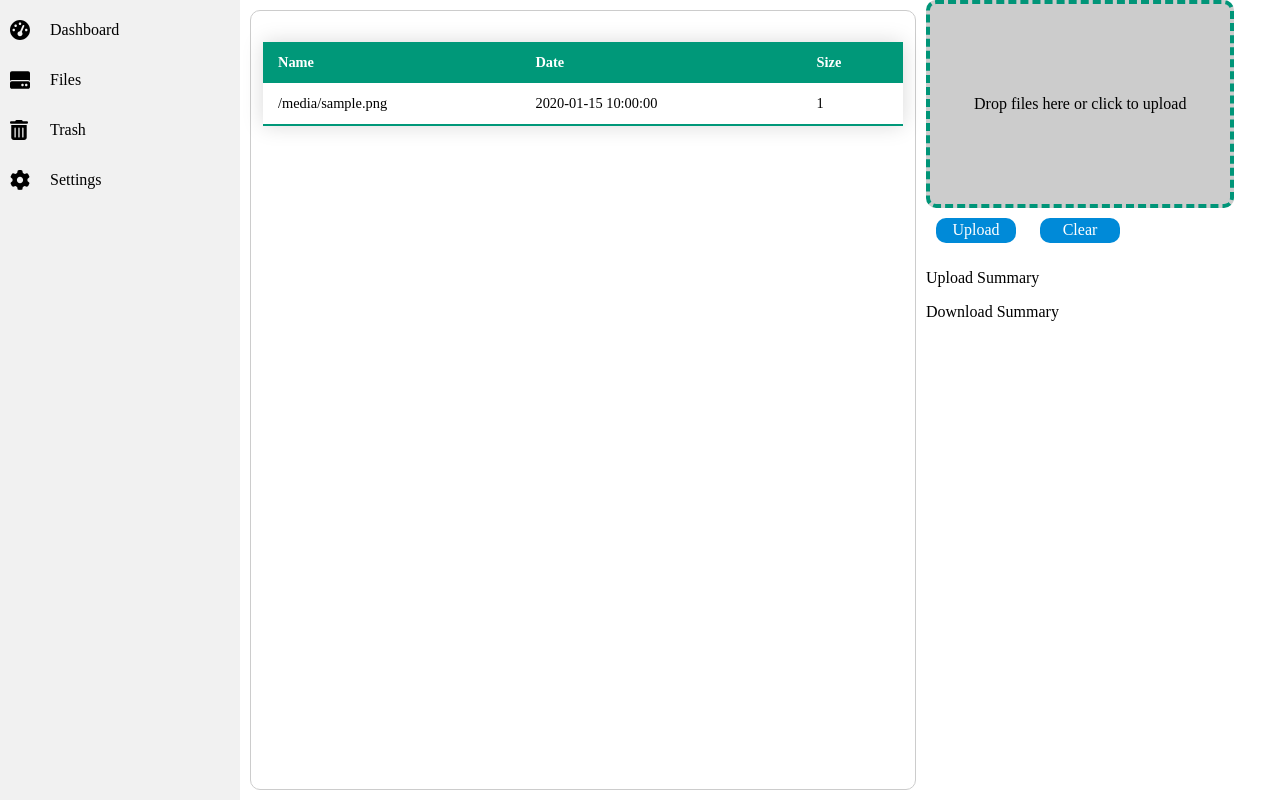
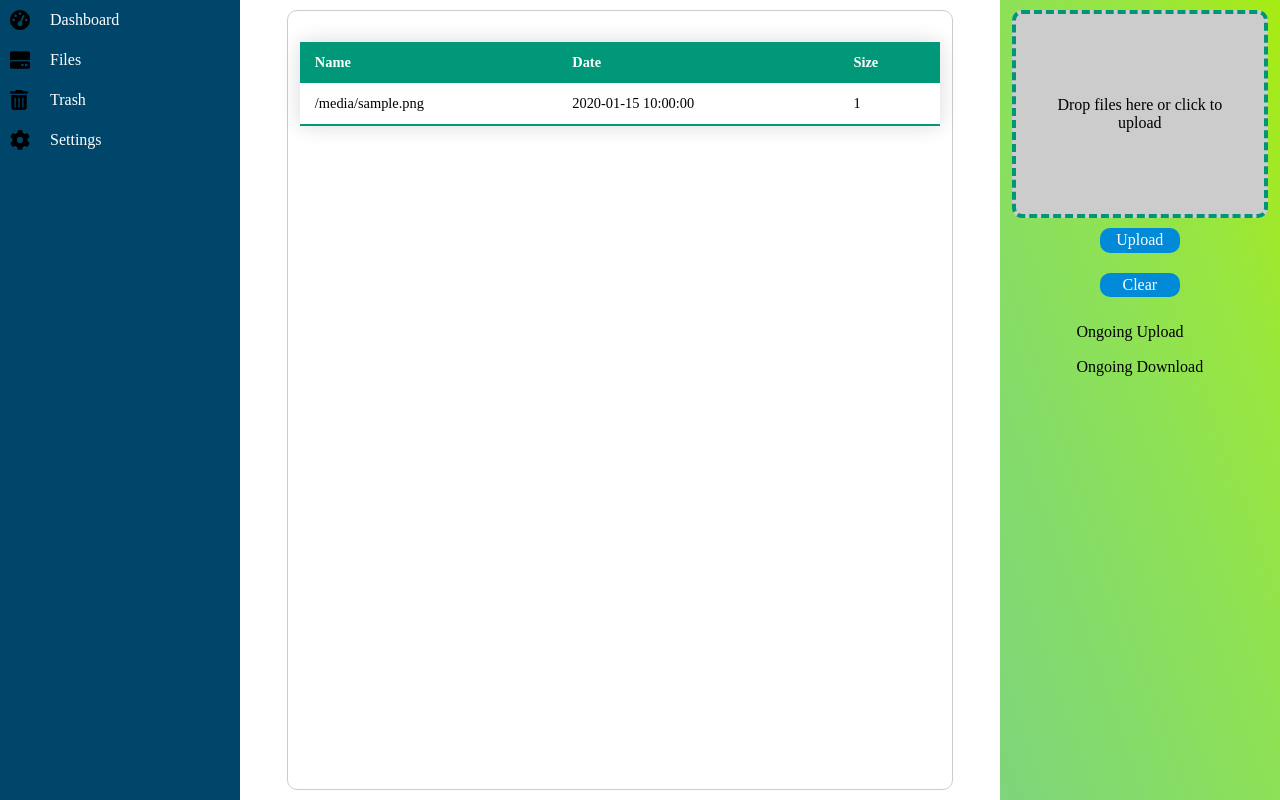
Before and after one commit to rockjia1996/fileverse, a Flask app: template fileverse/templates/files/files.html in a window 1280 px wide. Shown: the part 61-861 px from the top of the page. Run offline with Flask 2, Linux system fonts and the light colour scheme; the template is opened without the code that fills it: most values are stand-ins (such as "Sample title", 1, 10 or a date in 2020).

Commit message:
Style the upload download panel

```diff
--- a/fileverse/static/css/files/details.css
+++ b/fileverse/static/css/files/details.css
@@ -1,4 +1,14 @@
-/* Upload Details */
+/* Upload & Download Details */
+
+.ongoing-tasks__upload{
+
+}
+
+.ongoing-tasks__download{
+
+}
+
+
 .upload-details{
     width: 100%;
 }
--- a/fileverse/static/css/files/dropzone.css
+++ b/fileverse/static/css/files/dropzone.css
@@ -4,12 +4,12 @@
     flex-direction: column;
     justify-content: center;
     align-items: center;
-    width: 100%;
+    width: 80%;
     height: 10rem;
     background-color: #ccc;
     border: 4px dashed #009578;
     border-radius: 10px;
-
+    text-align: center;
     padding: 20px;
 }
 
@@ -30,3 +30,9 @@
     margin: 10px;
     width: 5rem;
 }
+
+.ongoing-tasks__upload{
+
+}
+
+.ongoing-tasks__download{}
--- a/fileverse/static/css/files/layout.css
+++ b/fileverse/static/css/files/layout.css
@@ -1,5 +1,17 @@
 /* Page Content */
-.page-content{
+.page-content {
     display: flex;
+    justify-content: space-between;
     height: 100%;
 }
+
+.upload-download {
+    display: flex;
+    flex-direction: column;
+    justify-content: flex-start;
+    align-items: center;
+    padding: 10px;
+    background-image: linear-gradient(
+        to right top,
+        #7ed57b, #84db6b, #8de157, #99e63e, #a8eb12);
+}
--- a/fileverse/static/css/files/tabs.css
+++ b/fileverse/static/css/files/tabs.css
@@ -5,7 +5,8 @@
   justify-content: flex-start;
   align-items: flex-end;
   overflow: hidden;
-  background-color: #f1f1f1;
+
+  background-color:#00456a;
   width: 15rem;
   height: 100vh;
   border:none;
@@ -15,10 +16,13 @@
 .tab__link {
   display: flex;
   align-items: center;
-  background-color: #f1f1f1;
+
+  background-color: #00456a;
   border: none;
   outline: none;
   cursor: pointer;
+
+  color: white;
 
   padding: 10px 10px;
 
@@ -28,16 +32,17 @@
 
   font-size: medium;
 
-  margin-top: 10px;
 
 }
 
 .tab__link:hover {
   background-color: #ccc;
+  color: black;
 }
 
 .tab button.active {
   background-color: white;
+  color: black;
 }
 
 .tabcontent {
--- a/fileverse/templates/files/files.html
+++ b/fileverse/templates/files/files.html
@@ -83,7 +83,7 @@
       </div>
     </div>
 
-    <div>
+    <div class="upload-download">
       <!--Drag and Drop Upload Box-->
       <div class="drop-zone">
         <span class="drop-zone__prompt">Drop files here or click to upload</span>
@@ -95,14 +95,14 @@
 
       <div class="ongoing-tasks">
         <div class="ongoing-tasks__upload">
-          <p>Upload Summary</p>
+          <p>Ongoing Upload</p>
           <div class="upload-details">
           </div>
         </div>
 
         <div class="ongoing-tasks__download">
-          <p>Download Summary</p>
-          <div>
+          <p>Ongoing Download</p>
+          <div class="download-details">
 
           </div>
         </div>
```
